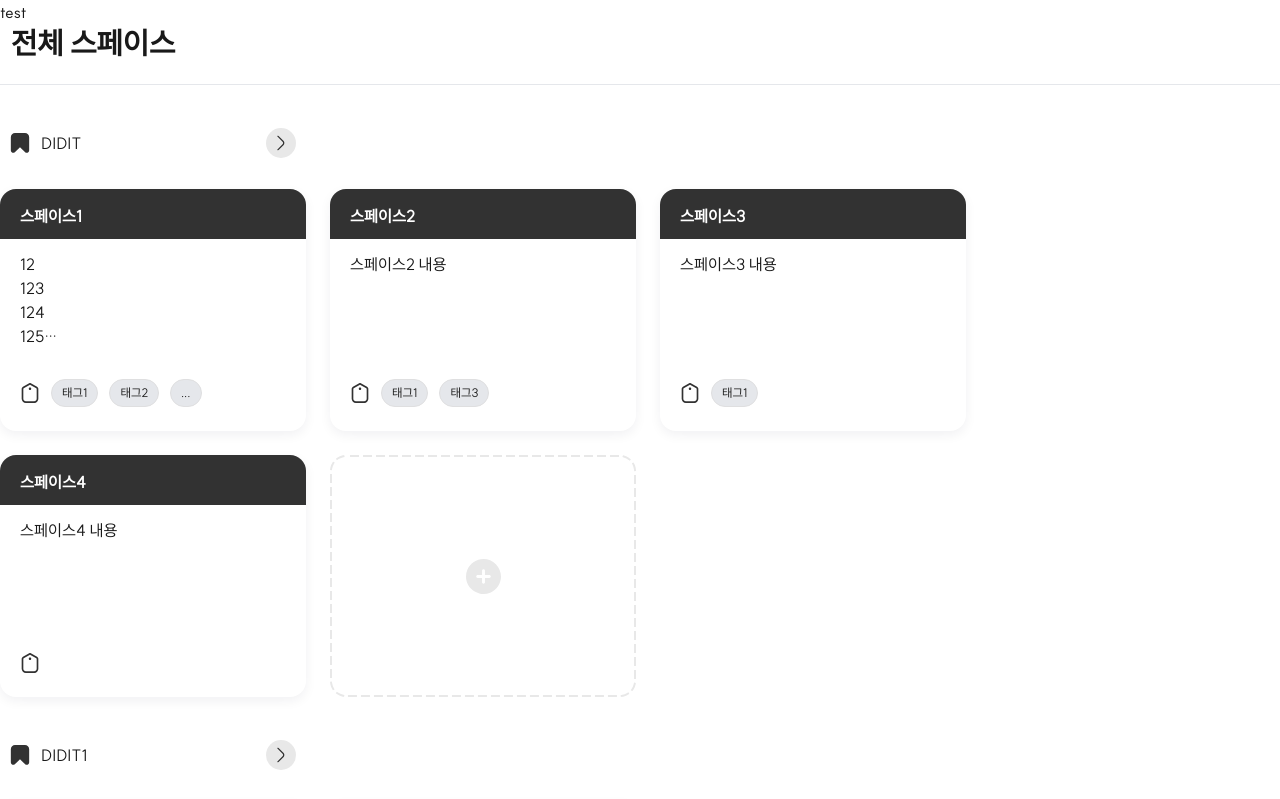
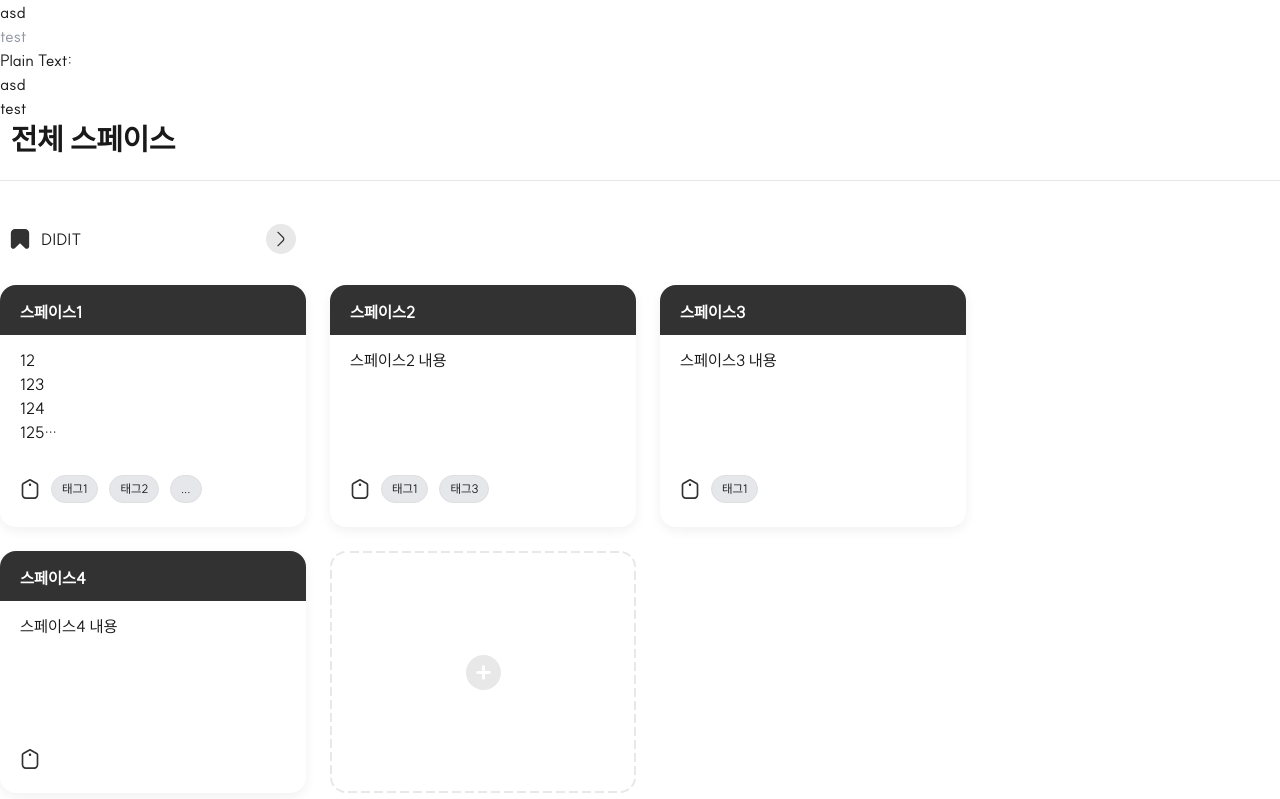
Before and after one commit to muzi55/didit, a Next.js app: page / in a window 1280 px wide. Shown: the top 799 px of the page. Built offline with nearby package versions, Linux system fonts and the light colour scheme.

Commit message:
feat: Draft.js 에디터 컴포넌트 추가 및 DraftEditor 컴포넌트 추가

```diff
--- a/package.json
+++ b/package.json
@@ -12,11 +12,13 @@
     "chromatic": "npx chromatic --project-token=$CHROMATIC_PROJECT_TOKEN"
   },
   "dependencies": {
+    "@types/draft-js": "^0.11.18",
     "dayjs": "^1.11.13",
+    "draft-js": "^0.11.7",
+    "next": "15.1.6",
     "next-themes": "^0.4.4",
     "react": "^19.0.0",
-    "react-dom": "^19.0.0",
-    "next": "15.1.6"
+    "react-dom": "^19.0.0"
   },
   "devDependencies": {
     "@chromatic-com/storybook": "^3.2.3",
--- /dev/null
+++ b/src/app/editor/DraftEditor.tsx
@@ -0,0 +1,27 @@
+import "draft-js/dist/Draft.css";
+
+import type { EditorState } from "draft-js";
+import { Editor } from "draft-js";
+import React from "react";
+
+interface DraftEditorProps {
+	editorState: EditorState;
+	setEditorState: (state: EditorState) => void;
+	placeholder?: string;
+}
+
+export function DraftEditor({
+	editorState,
+	setEditorState,
+	placeholder,
+}: DraftEditorProps) {
+	return (
+		<div className="editor-container">
+			<Editor
+				editorState={editorState}
+				onChange={setEditorState}
+				placeholder={placeholder}
+			/>
+		</div>
+	);
+}
--- /dev/null
+++ b/src/app/editor/TestEditor.tsx
@@ -0,0 +1,33 @@
+import { convertToRaw, EditorState } from "draft-js";
+import React, { useEffect, useState } from "react";
+
+import { DraftEditor } from "./DraftEditor";
+
+export default function TestEditor() {
+	const [editorState, setEditorState] = useState<EditorState>(() =>
+		EditorState.createEmpty(),
+	);
+	const [plainText, setPlainText] = useState("");
+
+	useEffect(() => {
+		if (editorState) {
+			const contentState = editorState.getCurrentContent();
+			const rawContentState = convertToRaw(contentState);
+			const text = contentState.getPlainText();
+			setPlainText(text);
+			console.log(rawContentState);
+			console.log(text);
+		}
+	}, [editorState]);
+
+	return (
+		<div>
+			<DraftEditor
+				editorState={editorState}
+				setEditorState={setEditorState}
+				placeholder="test"
+			/>
+			<div>Plain Text: {plainText}</div>
+		</div>
+	);
+}
--- a/src/app/page.tsx
+++ b/src/app/page.tsx
@@ -1,11 +1,16 @@
 "use client";
 
 import Space from "./_components/space/Space";
+import TestEditor from "./editor/TestEditor";
 
 export default function Home() {
 	// console.log(year, month);
+
 	return (
 		<>
+			<p>asd</p>
+			<TestEditor />
+			<p>asd</p>
 			<div>test</div>
 
 			<Space />
```
Also changed, not shown: 1 other file (tests, documents, lock files or other folders).
